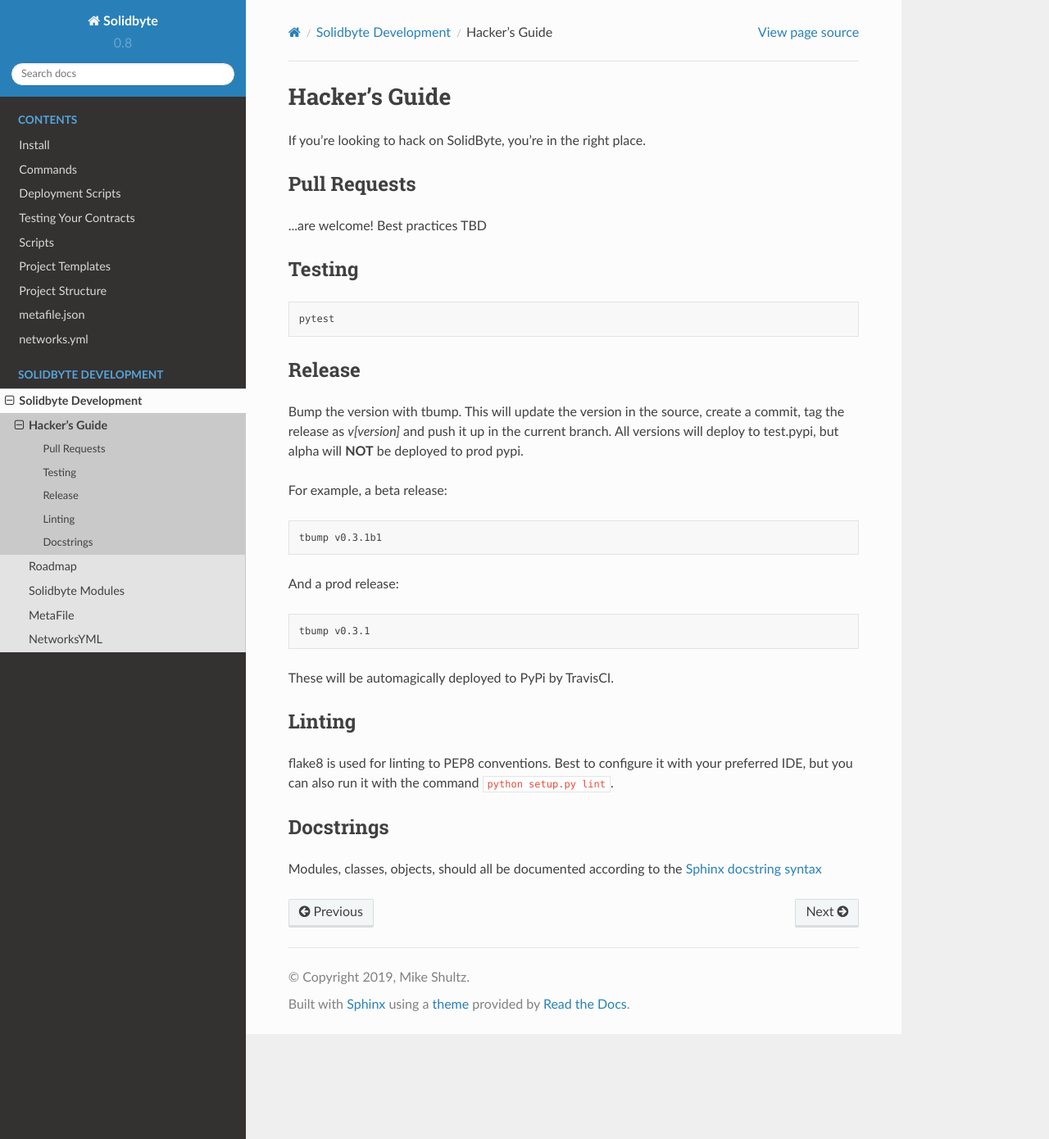
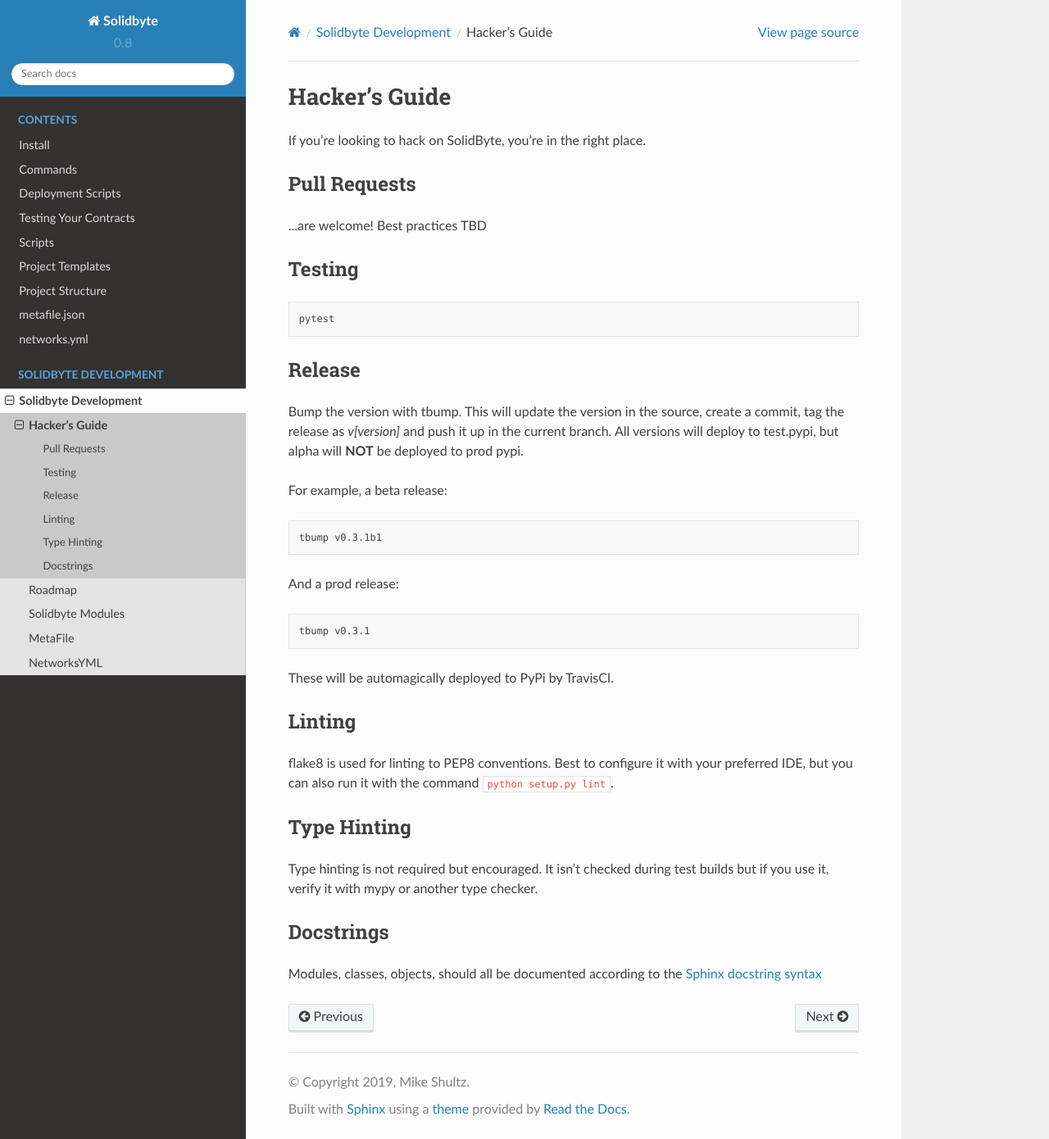
Before and after one commit to mikeshultz/solidbyte, a Sphinx documentation site: the page built from docs/devel/development.rst, in a window 1280 px wide and 1390 px high. Shown: the whole window at 82% size. Built offline with Sphinx 7.4.7 and the Read the Docs theme 2.0.0, drawn with Linux system fonts in a browser that asks for light colours.

Commit message:
Added type checking "suggestion" to hacker's guide

```diff
--- a/docs/devel/development.rst
+++ b/docs/devel/development.rst
@@ -48,6 +48,13 @@
 preferred IDE, but you can also run it with the command
 :code:`python setup.py lint`.
 
+************
+Type Hinting
+************
+
+Type hinting is not required but encouraged.  It isn't checked during test
+builds but if you use it, verify it with mypy or another type checker.
+
 **********
 Docstrings
 **********
```
